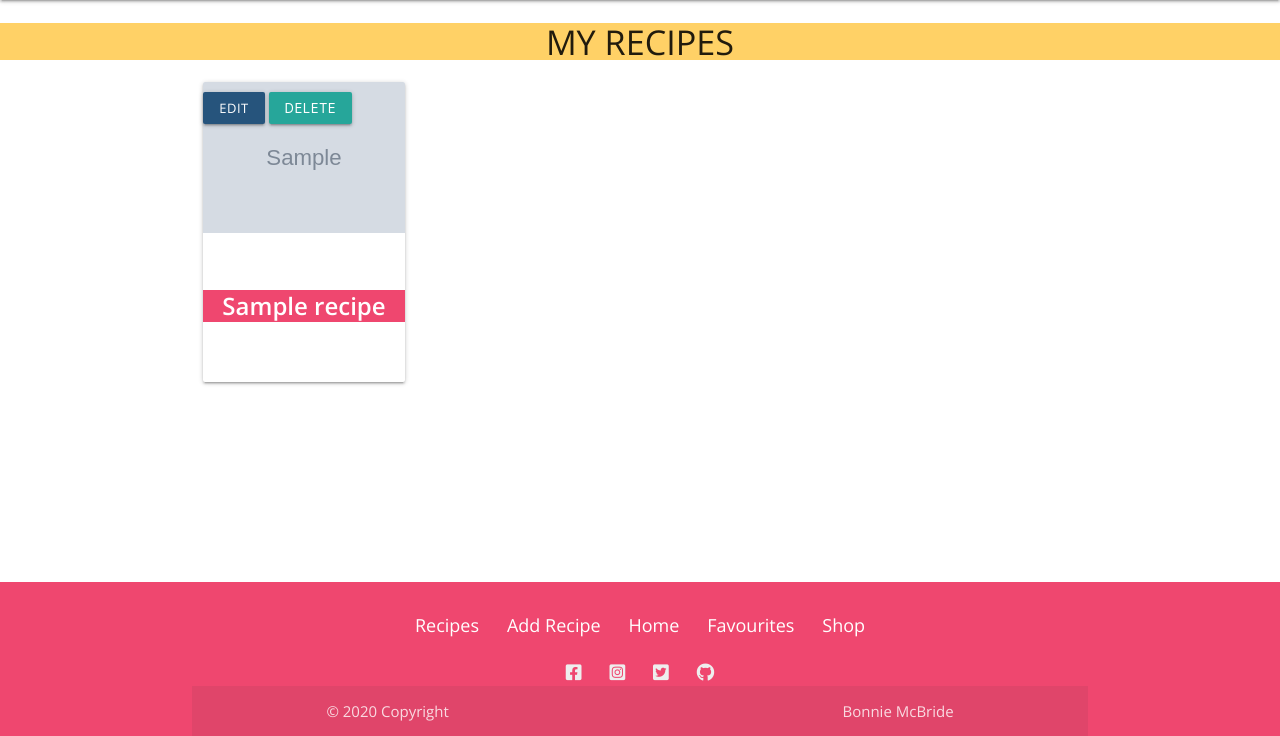
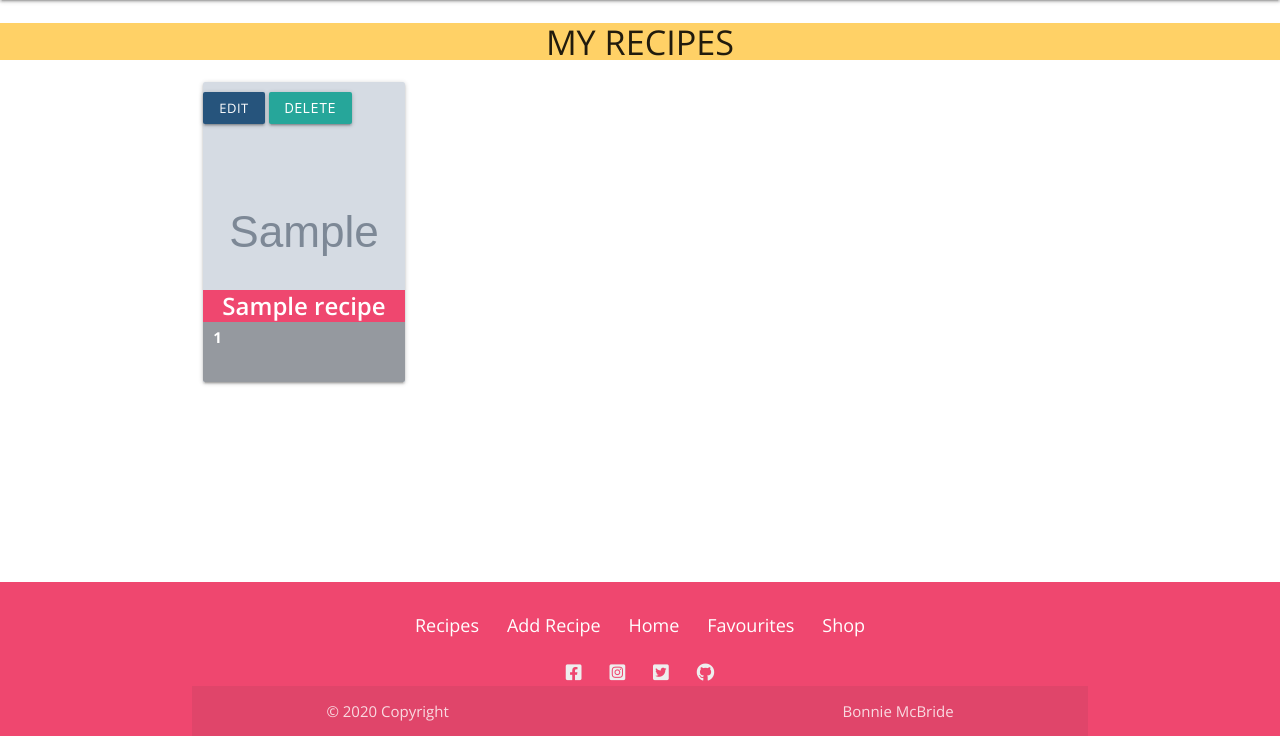
Before and after one commit to BonnieMcb/recipease, a Flask app: page /my_recipes in a window 1280 px wide. Shown: the part 64-800 px from the top of the page. Run offline with Flask 2, Linux system fonts and the light colour scheme; the visitor is signed in with stand-in values (Sample User, id 1); grey boxes marked "Sample" are stand-in pictures; a database or web service that is not in the repository returns one stand-in record (values such as "Sample title"); some libraries are stand-ins or nearby versions.

Commit message:
Update styling of allergen list on recipe page

```diff
--- a/static/css/style.css
+++ b/static/css/style.css
@@ -34,10 +34,15 @@ h4.page-header {
 
 /* --------------------- recipe card ------------------------ */
 
+.card.small .card-image {
+    max-height: 100%;
+    height: 100%;
+}
+
 img.recipe-picture {
-    width: 100%;
-  /*  height: 15vw; delete i think */
-    object-fit: cover;
+    height: 100%;
+    background-position: center;
+    background-size: cover;
 }
 
 label.allergen-label {
@@ -46,10 +51,6 @@ label.allergen-label {
 
 span.allergen-tick-span {
     padding-left: 25px !important;
-}
-
-.card.small .card-content{
-    /*overflow: scroll;*/
 }
 
 .edit-button {
@@ -110,14 +111,12 @@ li.icon, li.footer-socials, li.footer-links {
     margin-bottom: 0;
 }
 
-.card.small .card-image {
-    max-height: 100%;
-}
-
 .card .allergen-icons {
     display: grid;
     grid-template-columns: repeat(7, 7fr);
     grid-template-rows: 30px 30px;
+    grid-auto-flow: column;
+    background: rgba(0, 0, 0, 0.3);
 }
 
 .card .card-content {
--- a/templates/recipes.html
+++ b/templates/recipes.html
@@ -48,19 +48,19 @@
             <div class="card small activator">
                 <div class="activator card-image">
                     {% if recipe.image %}
-                    <img class="recipe-picture activator" src="{{ recipe.image }}">
+                    <img class="recipe-picture activator" style="background-image: url({{ recipe.image }});">
                     {% else %}
-                    <img class="recipe-picture activator" src="{{ url_for('static', filename='images/' + recipe.category + '.png' ) }}">
+                    <img class="recipe-picture activator" style="background-image: url({{ url_for('static', filename='images/' + recipe.category + '.png')}});">
                     {% endif %}
                 </div>
                 <div class="activator card-content">
-                    <span class="activator card-title blue-text text-darken-2 truncate">{{ recipe.recipe_name }}</span>
                     <div class="activator allergen-icons">
                         {% for x in recipe.allergen_name %}
                         {% set initial = x[0] %}
                             <div class="icon {{ x }}">{{ initial }}</div>
                         {% endfor %}
                     </div>
+                    <span class="activator card-title blue-text text-darken-2 truncate">{{ recipe.recipe_name }}</span>
                 </div>
                 <div class="card-reveal">
                     <span class="card-title grey-text text-darken-4">{{ recipe.recipe_name }}<i class="material-icons right">close</i></span>
```
